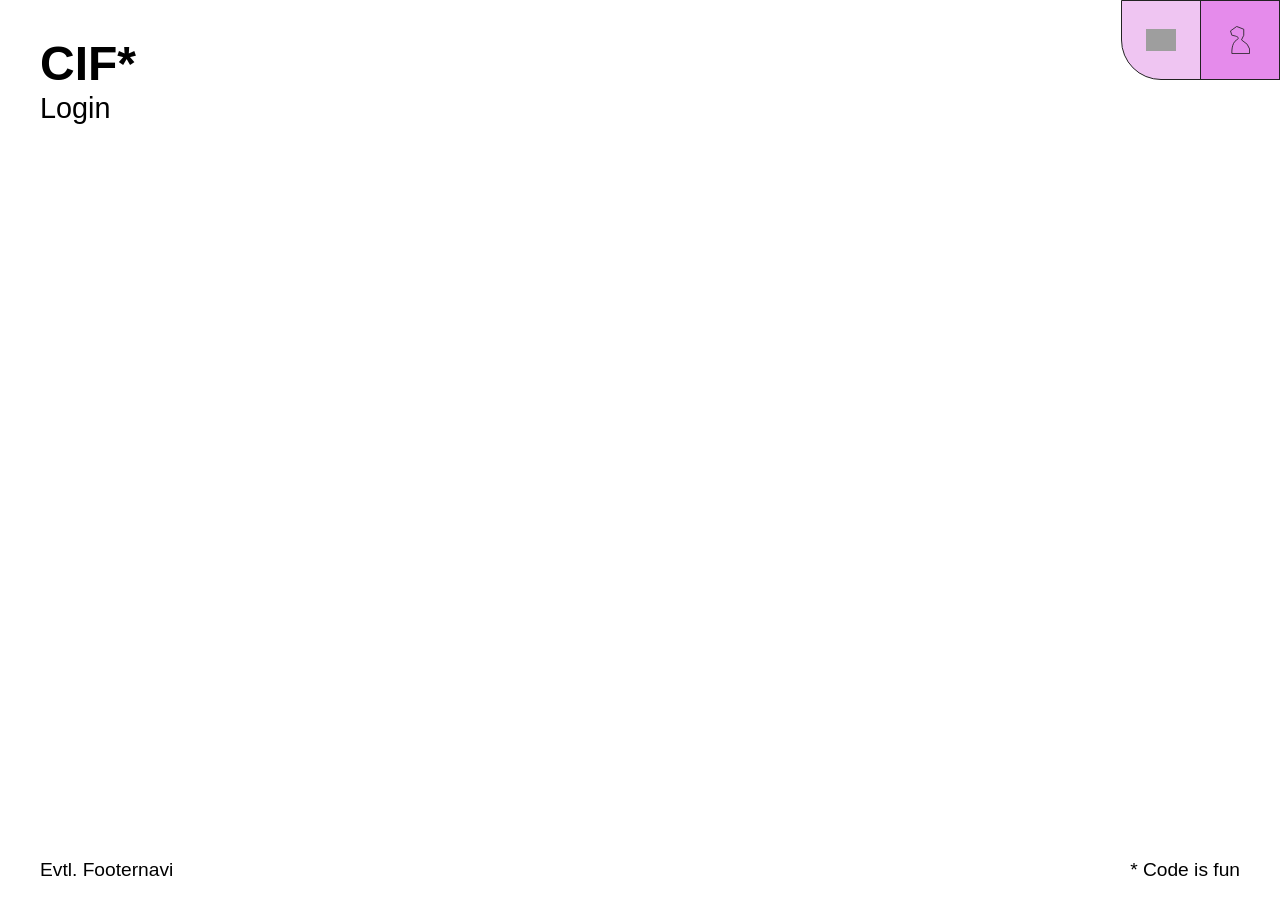
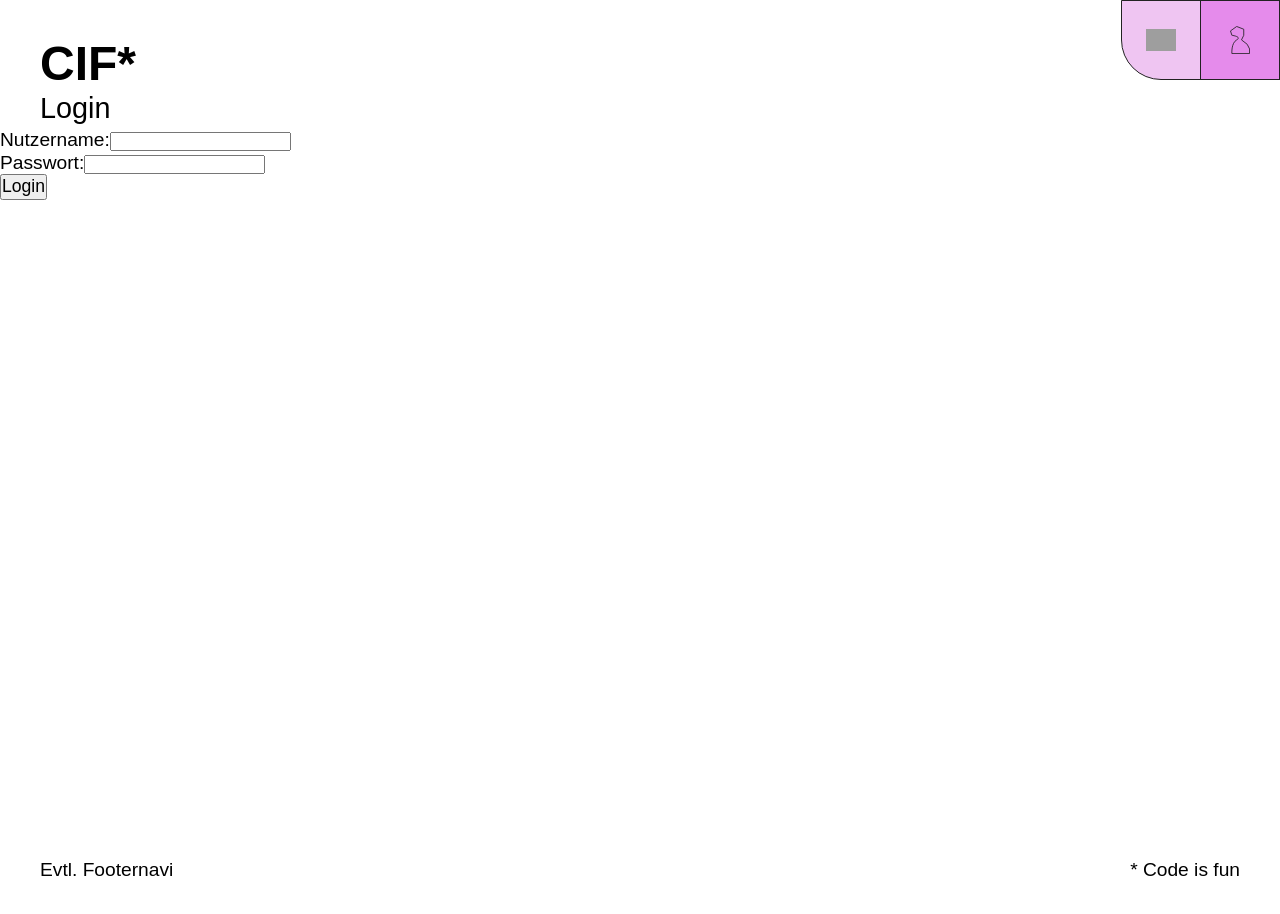
Before and after one commit to leamoser/cif, a Vue app: page /login in a window 1280 px wide. Shown: the top 914 px of the page. Built offline with nearby package versions, Linux system fonts and the light colour scheme; no server answers; grey boxes are pictures that could not be loaded; a web font is replaced by a local one.

Commit message:
setup login

```diff
--- a/package.json
+++ b/package.json
@@ -8,6 +8,7 @@
   },
   "dependencies": {
     "axios": "^0.21.1",
+    "bcryptjs": "^2.4.3",
     "core-js": "^3.6.5",
     "register-service-worker": "^1.7.1",
     "sass-resources-loader": "^2.2.1",
--- a/src/views/Login.vue
+++ b/src/views/Login.vue
@@ -1,15 +1,72 @@
 <template>
   <MainIntro title="Login" />
   <section class="mainsection">
-
+    <form @submit.prevent="logIn">
+      <label for="username">Nutzername:</label>
+      <input type="text" id="username" name="username" v-model="user.username"><br>
+      <label for="password">Passwort:</label>
+      <input type="password" id="password" name="password" v-model="user.password"><br>
+      <button><p class="code">Login</p></button>
+    </form>
+    <div class="msg" :class="{'success': formValidation.isValid}">
+      <p class="code" v-if="formValidation.note">{{formValidation.note}}</p>
+    </div>
   </section>
 </template>
 
 <script>
 import MainIntro from "../components/content/MainIntro";
+import bcrypt from "bcryptjs";
 export default {
   name: 'Login',
-  components: {MainIntro}
+  components: {MainIntro},
+  data(){
+    return{
+      user: {
+        username: '',
+        password: ''
+      },
+      formValidation: {
+        isValid: false,
+        note: ''
+      }
+    }
+  },
+  methods: {
+    logIn(){
+      if(this.user.username && this.user.password){
+
+        //User holen
+        const headers = {
+          "Authorization": `Bearer ${this.$store.state.apiToken}`
+        };
+        const filter = `?filter[username][_eq]=${this.user.username}`;
+        const fields = `&fields=id,username,password,token`;
+        this.$axios.get(`${this.$store.state.apiBaseUrl}user${filter}${fields}`, { headers })
+            .then(response => {
+              if(response.data.data.length === 1){ //User vorhanden
+                bcrypt.compare(this.user.password, response.data.data[0].password).then((pw) => {
+                  if(pw){
+                    this.formValidation.isValid = true;
+                    this.formValidation.note = 'Du hast dich eingeloggt :D'
+                    for (const key in this.user) {
+                      this.user[key] = '';
+                    }
+                  }else{
+                    this.formValidation.note = 'Passwort oder Username sind inkorrekt.'
+                  }
+                })
+
+              }else{ //User nicht vorhanden
+                this.formValidation.note = 'Passwort oder Username sind inkorrekt.'
+              }
+            })
+      }else{
+        //Wenn nicht alles ausgefüllt
+        this.formValidation.note = 'Bitte fülle alle Felder aus'
+      }
+    }
+  }
 }
 </script>
 
--- a/src/views/Register.vue
+++ b/src/views/Register.vue
@@ -24,6 +24,7 @@
 <script>
 import MainIntro from "../components/content/MainIntro";
 import TitleDesc from "../components/content/TitleDesc";
+import bcrypt from "bcryptjs";
 export default {
   name: 'Register',
   components: {TitleDesc, MainIntro},
@@ -46,6 +47,7 @@ export default {
   methods:{
     registerUser(){
       if(this.user.username && this.user.lastname && this.user.username && this.user.email && this.user.password){
+        this.user.password = bcrypt.hashSync(this.user.password,8);
         const headers = {
           "Authorization": `Bearer ${this.$store.state.apiToken}`
         };
```
Also changed, not shown: 1 other file (tests, documents, lock files or other folders).
